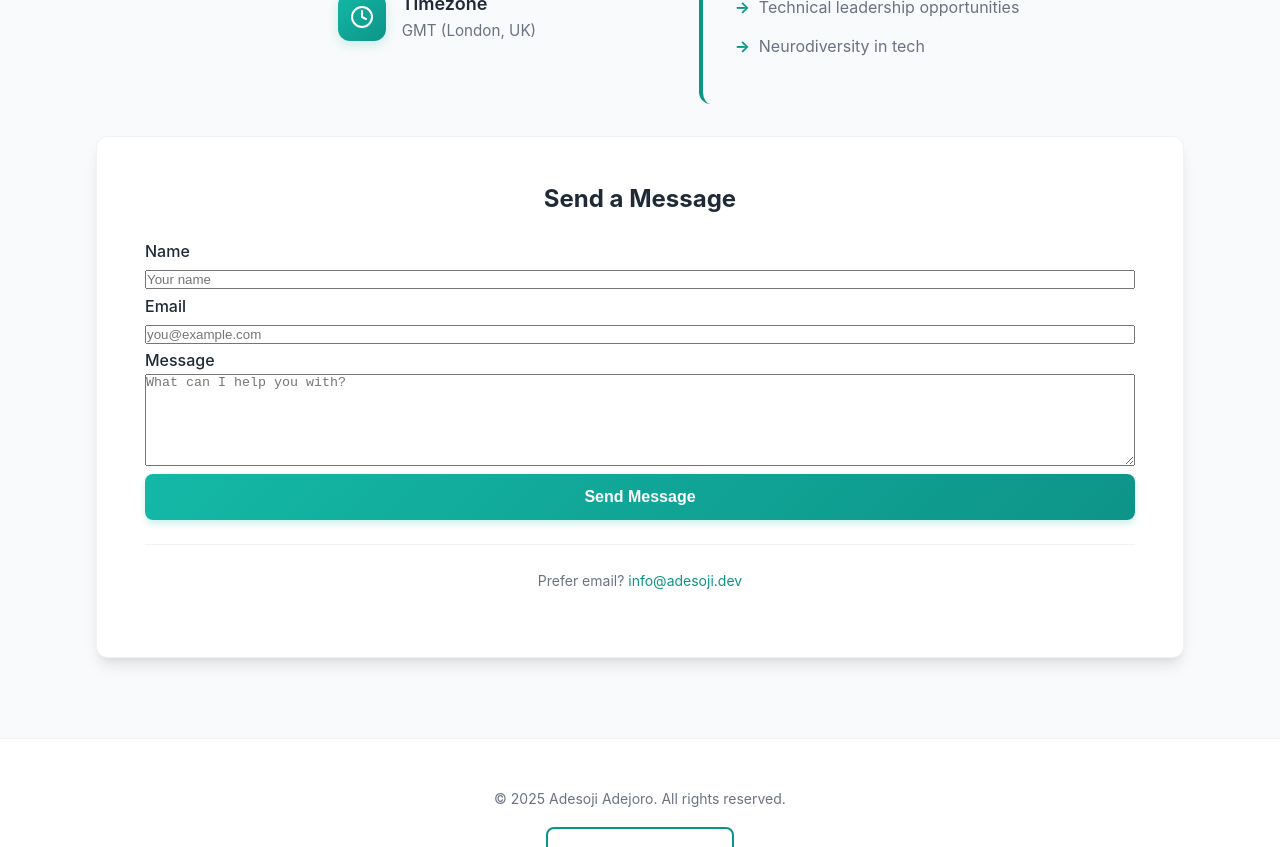
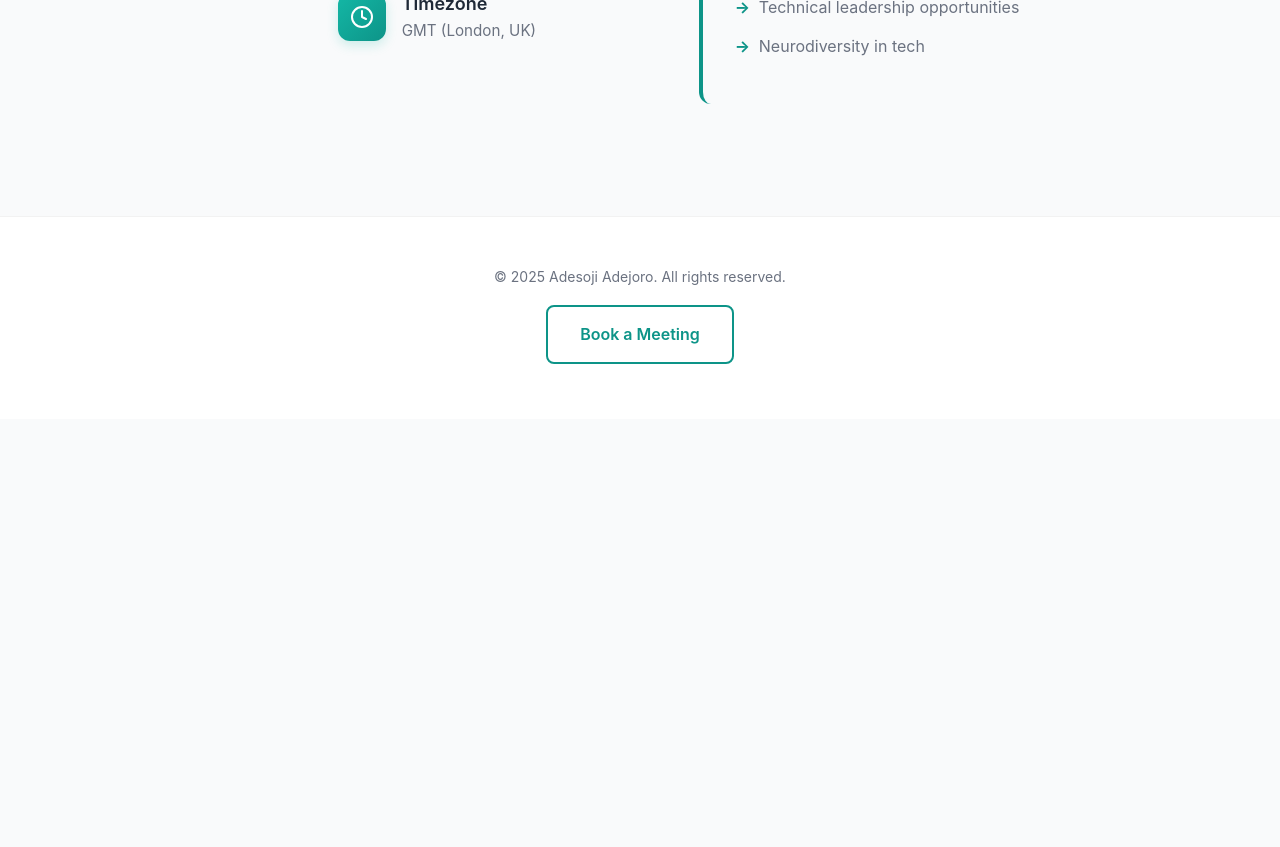
Before and after one commit to SojiJoro/adesoji-portfolio, a Next.js app: page /contact in a window 1280 px wide. Shown: the part 640-1487 px from the top of the page. After the commit the page ends 1059 px from the top, so only its background shows below. Built offline with nearby package versions, Linux system fonts and the light colour scheme.

Commit message:
Remove contact form from contact page

```diff
--- a/src/app/contact/page.tsx
+++ b/src/app/contact/page.tsx
@@ -1,6 +1,6 @@
 'use client'
 
-import ContactForm from './ContactForm'
+// ContactForm removed
 import { Mail, MessageSquare, Clock } from 'lucide-react'
 
 // Note: Metadata exports don't work in Client Components
@@ -80,18 +80,6 @@ export default function ContactPage() {
               </div>
             </div>
 
-            {/* Contact Form */}
-            <div className="contact-form-wrapper" data-aos="fade-left">
-              <div className="contact-form-card">
-                <h3 className="text-center mb-6">Send a Message</h3>
-                <ContactForm />
-                <p className="form-footer">
-                  Prefer email? <a href="mailto:info@adesoji.dev" className="text-primary hover:underline">
-                    info@adesoji.dev
-                  </a>
-                </p>
-              </div>
-            </div>
           </div>
         </div>
       </section>
```
